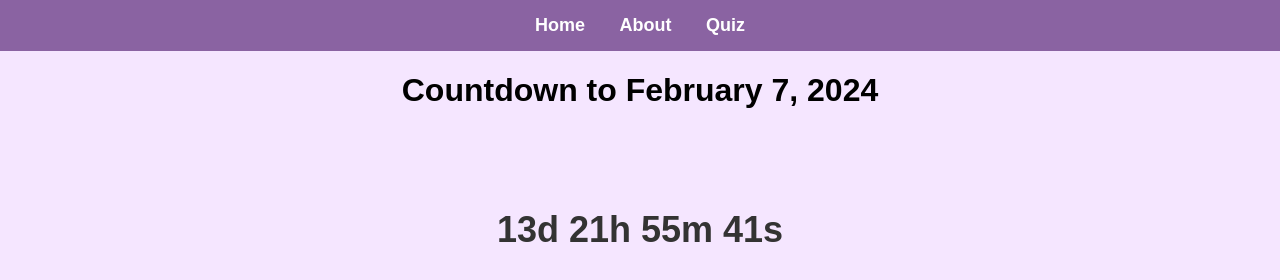
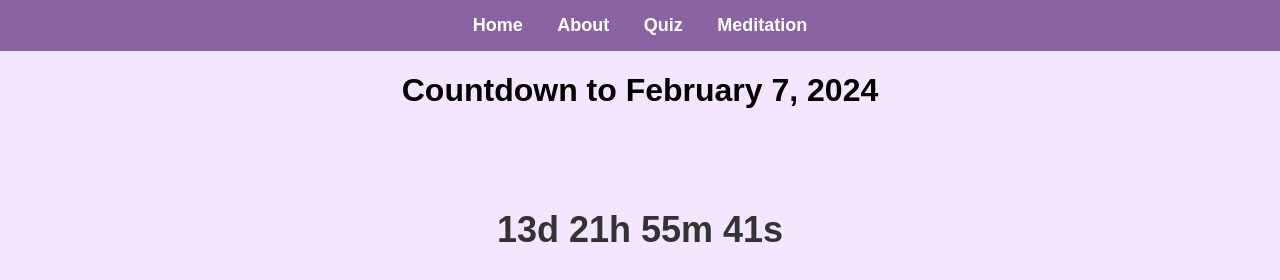
Before and after one commit to countdownVio/countdown.github.io, a plain HTML site: page index.html in a window 1280 px wide. Drawn offline with Linux system fonts and the light colour scheme.

Commit message:
Update index.html

```diff
--- a/index.html
+++ b/index.html
@@ -40,6 +40,8 @@
     <a href="#">Home</a>
     <a href="about.html">About</a>
     <a href="quiz.html">Quiz</a>
+
+    <a href="meditation.html">Meditation</a>
   </nav>
 
   <h1>Countdown to February 7, 2024</h1>
```
